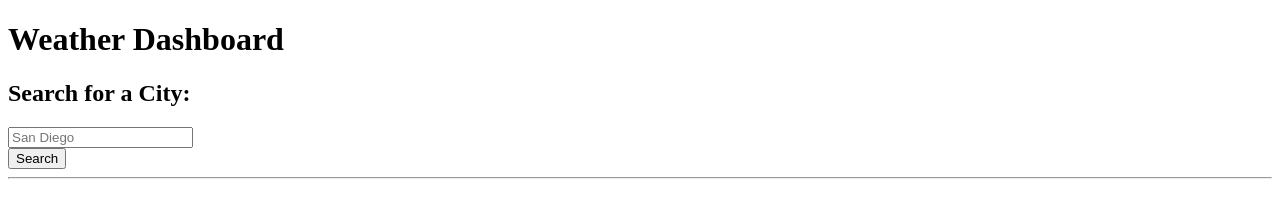
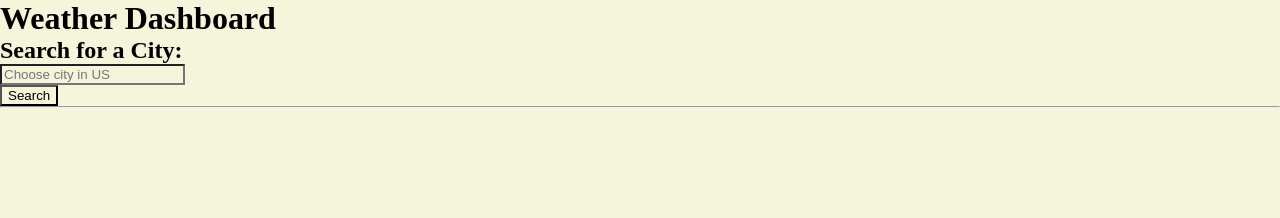
Before and after one commit to StephJosie/WeatherDashboard, a plain HTML site: page index.html in a window 1280 px wide. Drawn offline with nearby package versions, Linux system fonts and the light colour scheme.

Commit message:
changed background color

```diff
--- a/index.html
+++ b/index.html
@@ -5,7 +5,7 @@
     <meta charset="UTF-8" />
     <meta name="viewport" content="width=device-width, initial-scale=1.0" />
     <meta http-equiv="X-UA-Compatible" content="ie=edge" />
-    <!-- <link rel="stylesheet" href="./assets/style.css" /> -->
+    <link rel="stylesheet" href="./assets/style.css" />
     <title>Weather App</title>
 </head>
 
@@ -25,7 +25,8 @@
                     <div class="form-inline form-group">
                         <div class="input-group">
                             <input class="form-input weather-search" type="text" id="search-input"
-                                placeholder="San Diego" aria-labelledby="form-heading" aria-controls="today forecast" />
+                                placeholder="Choose city in US" aria-labelledby="form-heading"
+                                aria-controls="today forecast" />
                             <div class="input-group-append">
                                 <button type="submit" class="btn search-button" id="search-button"
                                     aria-label="submit search">
```
